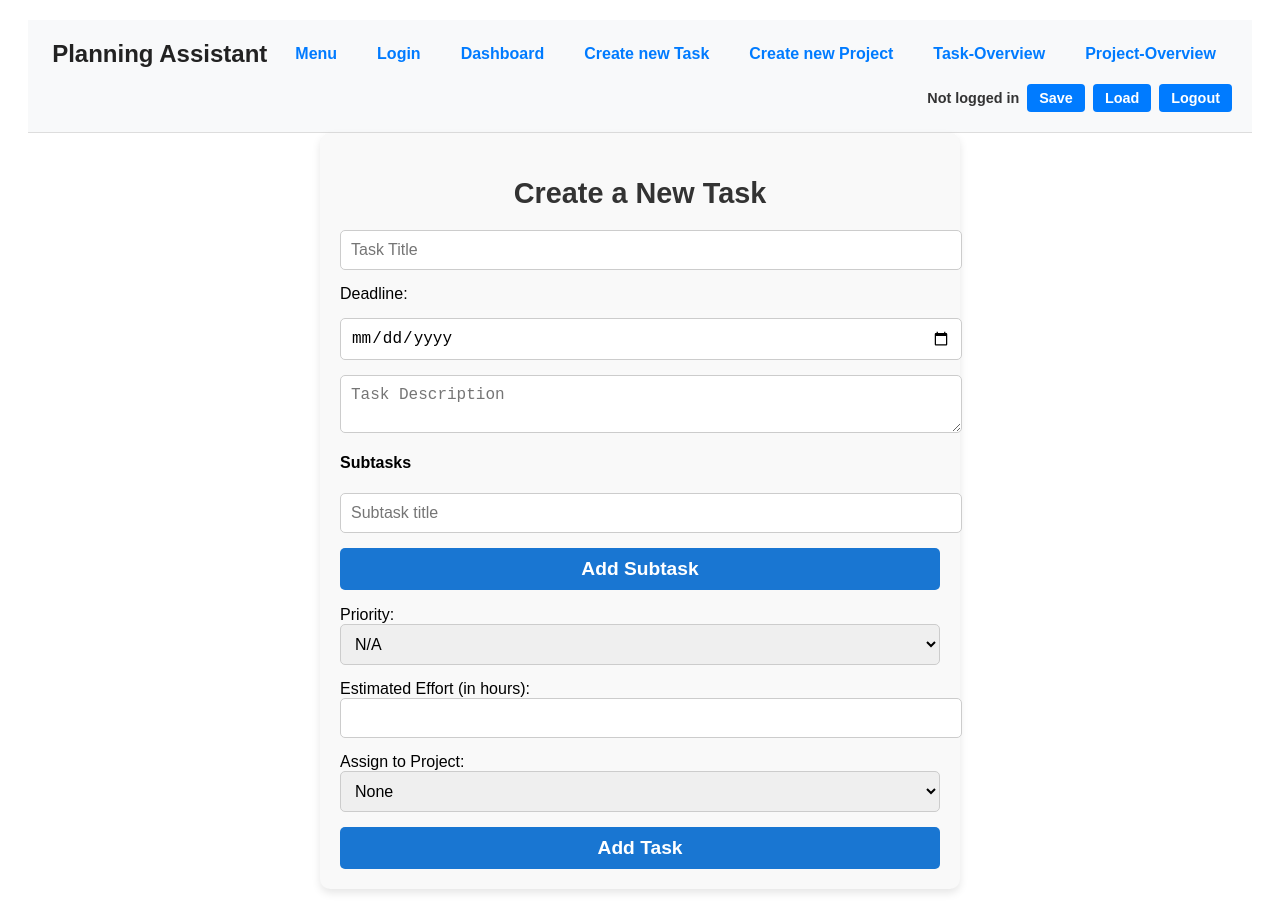
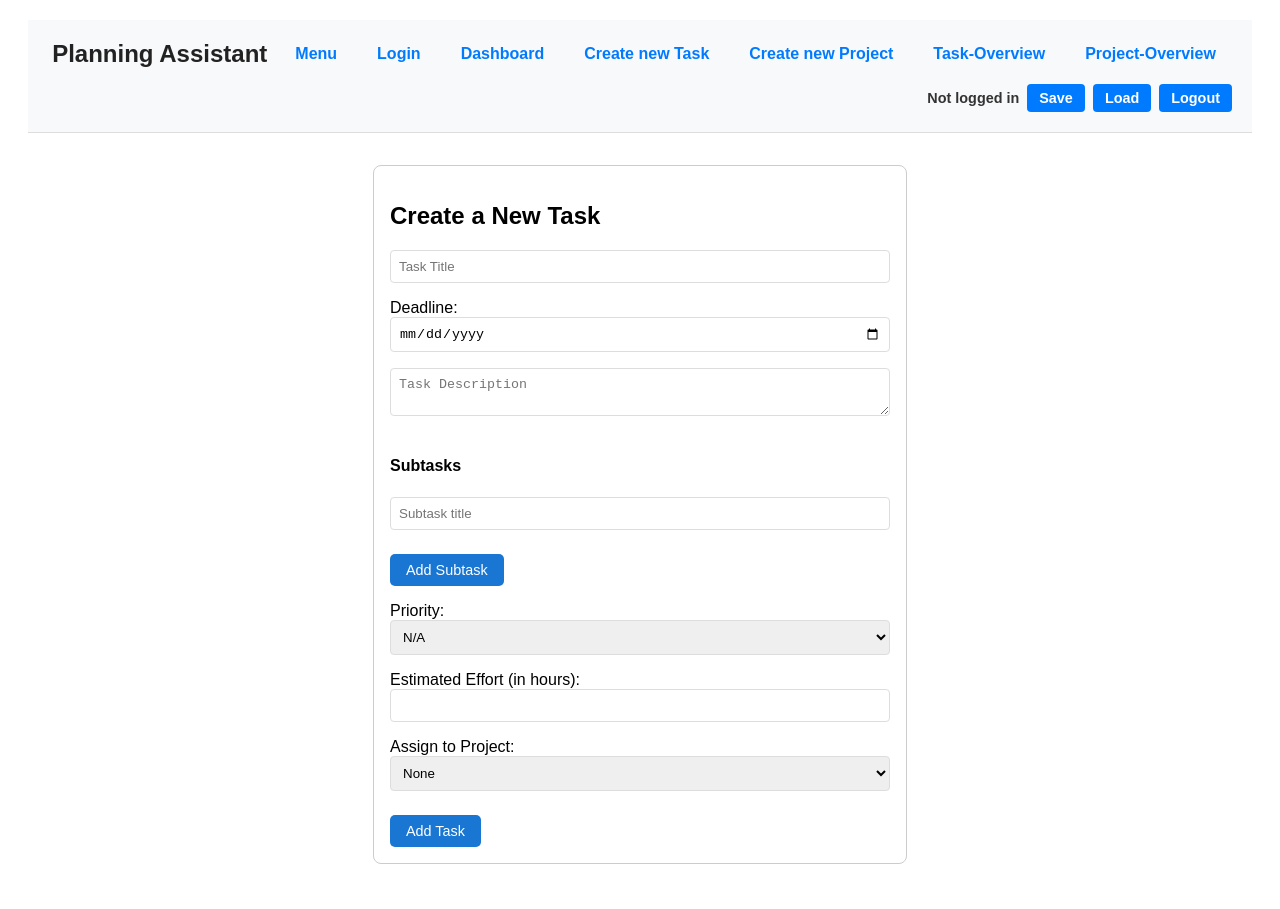
Before and after one commit to N1klasB/PlanungsTool, a React (Create React App) app in the folder frontend/: page /add-task in a window 1280 px wide. Built offline with nearby package versions, Linux system fonts and the light colour scheme; sample sign-in values are in the browser's storage; what amazon-cognito-identity-js would draw is missing.

Commit message:
more css changes.

```diff
--- a/frontend/src/styles/AddProject.css
+++ b/frontend/src/styles/AddProject.css
@@ -1,41 +1,24 @@
 .add-project-container {
-  max-width: 600px;
-  margin: 0 auto;
-  padding: 20px;
-  background-color: #f9f9f9;
-  border-radius: 10px;
-  box-shadow: 0 4px 8px rgba(0, 0, 0, 0.1);
-}
-
-.add-project-container h2 {
-  text-align: center;
-  margin-bottom: 20px;
-  font-size: 1.8rem;
-  color: #333;
+  max-width: 500px;
+  margin: 2rem auto;
+  padding: 1rem;
+  border: 1px solid #ccc;
+  border-radius: 8px;
+  font-family: sans-serif;
 }
 
 .add-project-container input,
-.add-project-container textarea,
-.add-project-container select,
-.add-project-container label {
+.add-project-container textarea {
   width: 100%;
-  margin-bottom: 15px;
-  display: block;
-}
-
-.add-project-container input,
-.add-project-container textarea,
-.add-project-container select {
-  padding: 10px;
-  border: 1px solid #ccc;
-  border-radius: 5px;
-  font-size: 1rem;
+  margin-bottom: 1rem;
+  padding: 0.5rem;
+  border-radius: 4px;
+  border: 1px solid #ddd;
+  box-sizing: border-box;
 }
 
 .add-project-container button {
-  width: 100%;
-  padding: 10px 15px;
-  font-size: 1.2rem;
-  font-weight: bold;
-
+  padding: 0.5rem 1rem;
+  margin-top: 0.5rem;
+  cursor: pointer;
 }
--- a/frontend/src/styles/AddTask.css
+++ b/frontend/src/styles/AddTask.css
@@ -1,40 +1,36 @@
 .add-task-container {
-  max-width: 600px;
-  margin: 0 auto;
-  padding: 20px;
-  background-color: #f9f9f9;
-  border-radius: 10px;
-  box-shadow: 0 4px 8px rgba(0, 0, 0, 0.1);
-}
-
-.add-task-container h2 {
-  text-align: center;
-  margin-bottom: 20px;
-  font-size: 1.8rem;
-  color: #333;
-}
-
-.add-task-container input,
-.add-task-container textarea,
-.add-task-container select,
-.add-task-container label {
-  width: 100%;
-  margin-bottom: 15px;
-  display: block;
+  max-width: 500px;
+  margin: 2rem auto;
+  padding: 1rem;
+  border: 1px solid #ccc;
+  border-radius: 8px;
+  font-family: sans-serif;
 }
 
 .add-task-container input,
 .add-task-container textarea,
 .add-task-container select {
-  padding: 10px;
-  border: 1px solid #ccc;
-  border-radius: 5px;
-  font-size: 1rem;
+  width: 100%;
+  margin-bottom: 1rem;
+  padding: 0.5rem;
+  border-radius: 4px;
+  border: 1px solid #ddd;
+  box-sizing: border-box;
 }
 
 .add-task-container button {
-  width: 100%;
-  padding: 10px 15px;
-  font-size: 1.2rem;
-  font-weight: bold;
+  padding: 0.5rem 1rem;
+  margin-top: 0.5rem;
+  cursor: pointer;
 }
+
+.subtasks-section ul {
+  list-style: none;
+  padding-left: 0;
+}
+
+.subtasks-section li {
+  display: flex;
+  justify-content: space-between;
+  margin-bottom: 0.3rem;
+}
```
Also changed, not shown: frontend/src/components/CreateProject.tsx (deleted), frontend/src/components/CreateTask.tsx (deleted).
